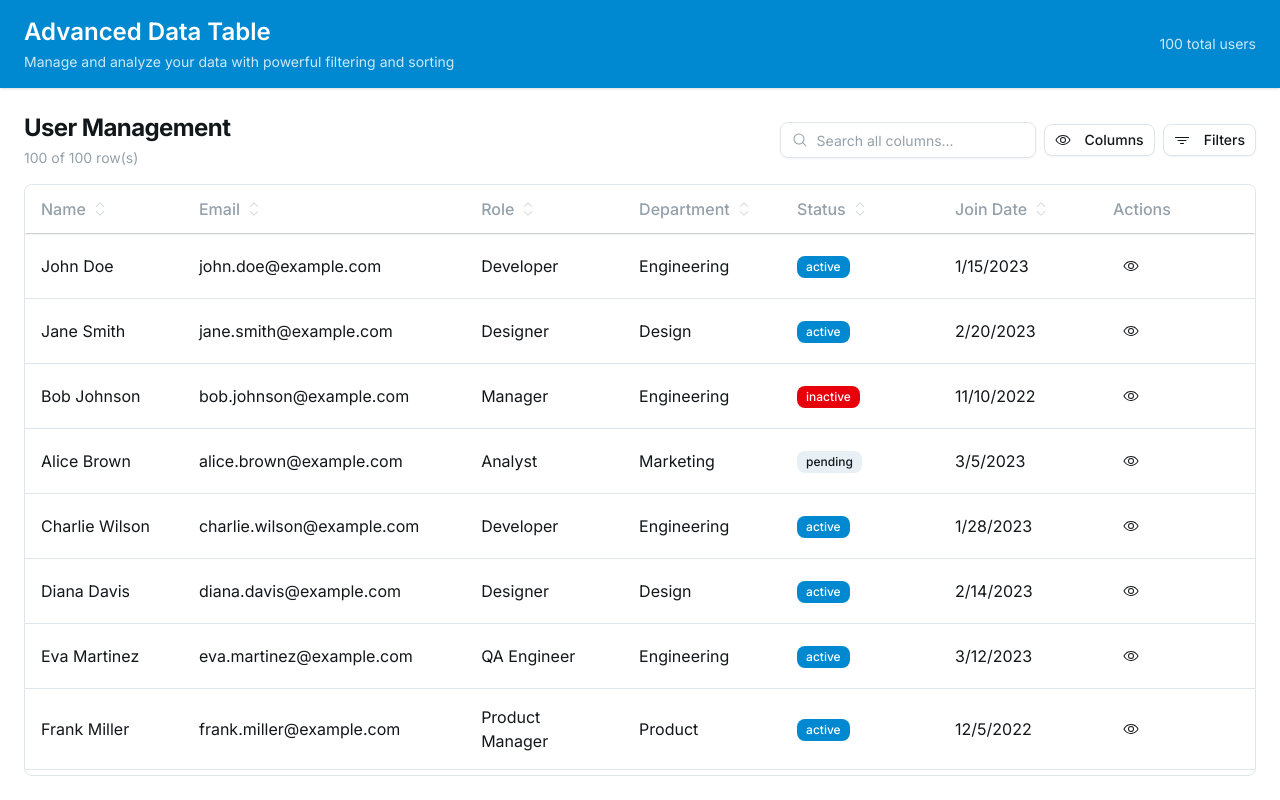
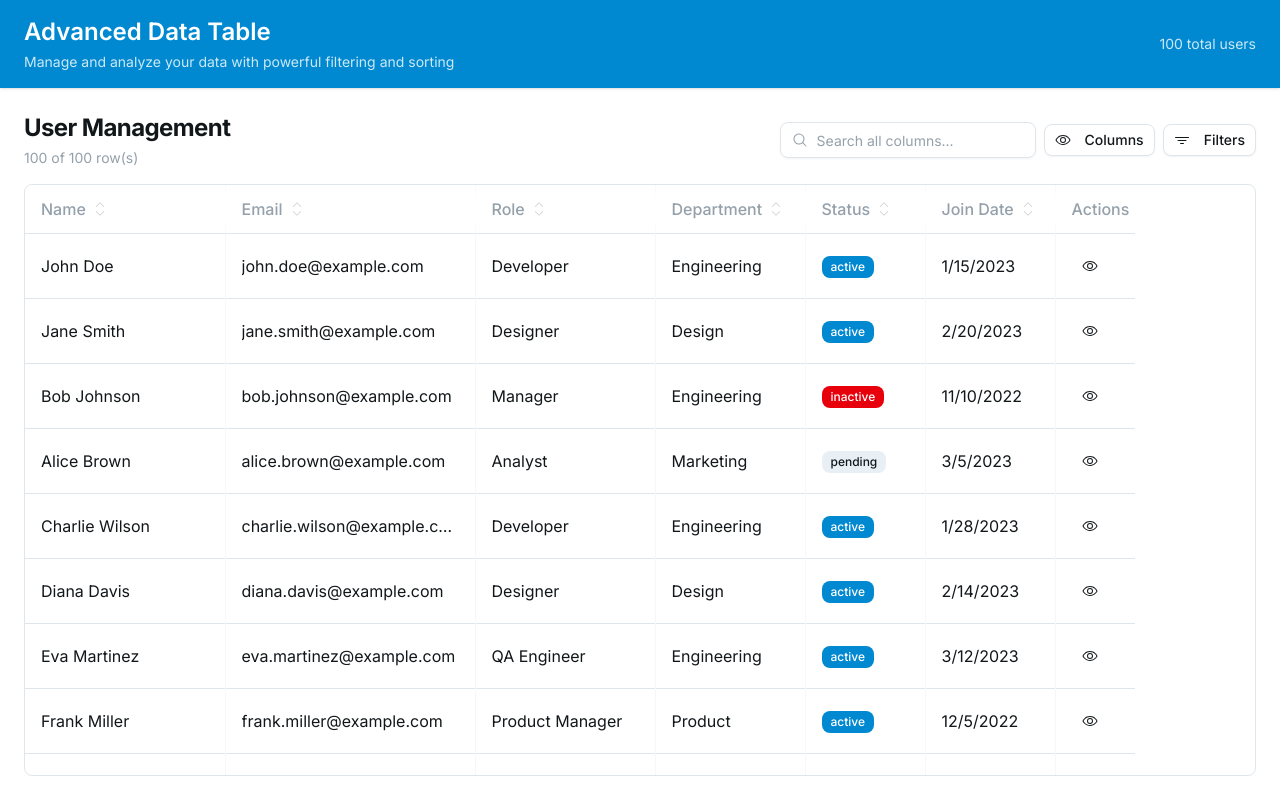
Before and after one commit to thanhbinhqs/react-data-table-com, a React (Vite) app: page / in a window 1280 px wide. Built offline with nearby package versions, Linux system fonts and the light colour scheme.

Commit message:
Generated by Spark: kiểm tra lại phần resize column, hoạt động không tốt, kích thước bảng không cần phụ thuộc vào container

```diff
--- a/src/App.tsx
+++ b/src/App.tsx
@@ -127,6 +127,10 @@ function App() {
       header: 'Name',
       enableSorting: true,
       enableColumnFilter: true,
+      enableResizing: true,
+      size: 200,
+      minSize: 100,
+      maxSize: 400,
     },
     {
       id: 'email',
@@ -134,6 +138,10 @@ function App() {
       header: 'Email',
       enableSorting: true,
       enableColumnFilter: true,
+      enableResizing: true,
+      size: 250,
+      minSize: 150,
+      maxSize: 400,
     },
     {
       id: 'role',
@@ -141,6 +149,10 @@ function App() {
       header: 'Role',
       enableSorting: true,
       enableColumnFilter: true,
+      enableResizing: true,
+      size: 180,
+      minSize: 120,
+      maxSize: 300,
     },
     {
       id: 'department',
@@ -148,6 +160,10 @@ function App() {
       header: 'Department',
       enableSorting: true,
       enableColumnFilter: true,
+      enableResizing: true,
+      size: 150,
+      minSize: 100,
+      maxSize: 250,
     },
     {
       id: 'status',
@@ -155,6 +171,10 @@ function App() {
       header: 'Status',
       enableSorting: true,
       enableColumnFilter: true,
+      enableResizing: true,
+      size: 120,
+      minSize: 80,
+      maxSize: 150,
       cell: ({ getValue }) => {
         const status = getValue() as string
         return (
@@ -176,6 +196,10 @@ function App() {
       header: 'Join Date',
       enableSorting: true,
       enableColumnFilter: true,
+      enableResizing: true,
+      size: 130,
+      minSize: 100,
+      maxSize: 180,
       cell: ({ getValue }) => {
         const date = getValue() as string
         return new Date(date).toLocaleDateString()
@@ -186,6 +210,8 @@ function App() {
       header: 'Actions',
       enableSorting: false,
       enableColumnFilter: false,
+      enableResizing: false,
+      size: 80,
       cell: ({ row }) => (
         <Button
           variant="ghost"
--- a/src/components/DataTable.tsx
+++ b/src/components/DataTable.tsx
@@ -10,6 +10,7 @@ import {
   SortingState,
   VisibilityState,
   Row,
+  ColumnResizeMode,
 } from '@tanstack/react-table'
 import { Button } from '@/components/ui/button'
 import { Input } from '@/components/ui/input'
@@ -64,6 +65,7 @@ export function DataTable<TData>({
   const [columnVisibility, setColumnVisibility] = useState<VisibilityState>({})
   const [globalFilter, setGlobalFilter] = useState('')
   const [filterValues, setFilterValues] = useState<Record<string, any>>({})
+  const [columnResizeMode] = useState<ColumnResizeMode>('onChange')
 
   // Generate filter configs from columns
   const filterConfigs = useMemo(() => {
@@ -86,6 +88,8 @@ export function DataTable<TData>({
     onColumnFiltersChange: setColumnFilters,
     onColumnVisibilityChange: setColumnVisibility,
     onGlobalFilterChange: setGlobalFilter,
+    enableColumnResizing: true,
+    columnResizeMode,
     state: {
       sorting,
       columnFilters,
@@ -239,28 +243,39 @@ export function DataTable<TData>({
       {/* Table Container - Scrollable */}
       <div className="flex-1 rounded-md border overflow-hidden">
         <div className="h-full overflow-auto">
-          <table className="w-full">
-            <thead className="sticky top-0 z-10 bg-background backdrop-blur-sm border-b shadow-sm">
+          <table
+            className="relative"
+            style={{
+              width: table.getCenterTotalSize(),
+              tableLayout: 'fixed',
+            }}
+          >
+            <thead className="sticky top-0 z-10 bg-background/95 backdrop-blur supports-[backdrop-filter]:bg-background/60 border-b">
               {table.getHeaderGroups().map((headerGroup) => (
-                <tr key={headerGroup.id} className="bg-background">
+                <tr key={headerGroup.id}>
                   {headerGroup.headers.map((header) => (
                     <th
                       key={header.id}
-                      className="relative h-12 px-4 text-left align-middle font-medium text-muted-foreground group bg-background"
-                      style={{ width: header.getSize() }}
+                      className="relative h-12 px-4 text-left align-middle font-medium text-muted-foreground group border-r border-border/50 last:border-r-0"
+                      style={{
+                        width: header.getSize(),
+                        position: 'relative',
+                      }}
                     >
-                      <div className="flex items-center gap-2">
+                      <div className="flex items-center gap-2 h-full">
                         {header.isPlaceholder ? null : (
                           <div
                             className={cn(
-                              'flex items-center gap-2 cursor-pointer select-none',
+                              'flex items-center gap-2 cursor-pointer select-none flex-1',
                               header.column.getCanSort() && 'hover:text-foreground'
                             )}
                             onClick={header.column.getToggleSortingHandler()}
                           >
-                            {flexRender(header.column.columnDef.header, header.getContext())}
+                            <span className="truncate">
+                              {flexRender(header.column.columnDef.header, header.getContext())}
+                            </span>
                             {header.column.getCanSort() && (
-                              <div className="flex flex-col">
+                              <div className="flex flex-col flex-shrink-0">
                                 <CaretUp
                                   className={cn(
                                     'h-3 w-3 transition-colors',
@@ -286,12 +301,13 @@ export function DataTable<TData>({
                       {/* Column Resizer */}
                       {header.column.getCanResize() && (
                         <div
-                          className="absolute right-0 top-0 h-full w-1 cursor-col-resize bg-transparent hover:bg-primary/50 group-hover:bg-border"
+                          className="absolute right-0 top-0 h-full w-1 cursor-col-resize bg-transparent hover:bg-primary/20 active:bg-primary/40 transition-colors"
+                          style={{
+                            transform: header.column.getIsResizing() ? 'scaleX(2)' : undefined,
+                          }}
                           onMouseDown={header.getResizeHandler()}
                           onTouchStart={header.getResizeHandler()}
-                        >
-                          <ArrowsOutCardinal className="absolute top-1/2 left-1/2 h-3 w-3 -translate-x-1/2 -translate-y-1/2 opacity-0 group-hover:opacity-100 transition-opacity" />
-                        </div>
+                        />
                       )}
                     </th>
                   ))}
@@ -312,8 +328,14 @@ export function DataTable<TData>({
                     onClick={() => onRowClick?.(row)}
                   >
                     {row.getVisibleCells().map((cell) => (
-                      <td key={cell.id} className="p-4 align-middle">
-                        {flexRender(cell.column.columnDef.cell, cell.getContext())}
+                      <td
+                        key={cell.id}
+                        className="p-4 align-middle border-r border-border/30 last:border-r-0"
+                        style={{ width: cell.column.getSize() }}
+                      >
+                        <div className="truncate">
+                          {flexRender(cell.column.columnDef.cell, cell.getContext())}
+                        </div>
                       </td>
                     ))}
                   </tr>
```
